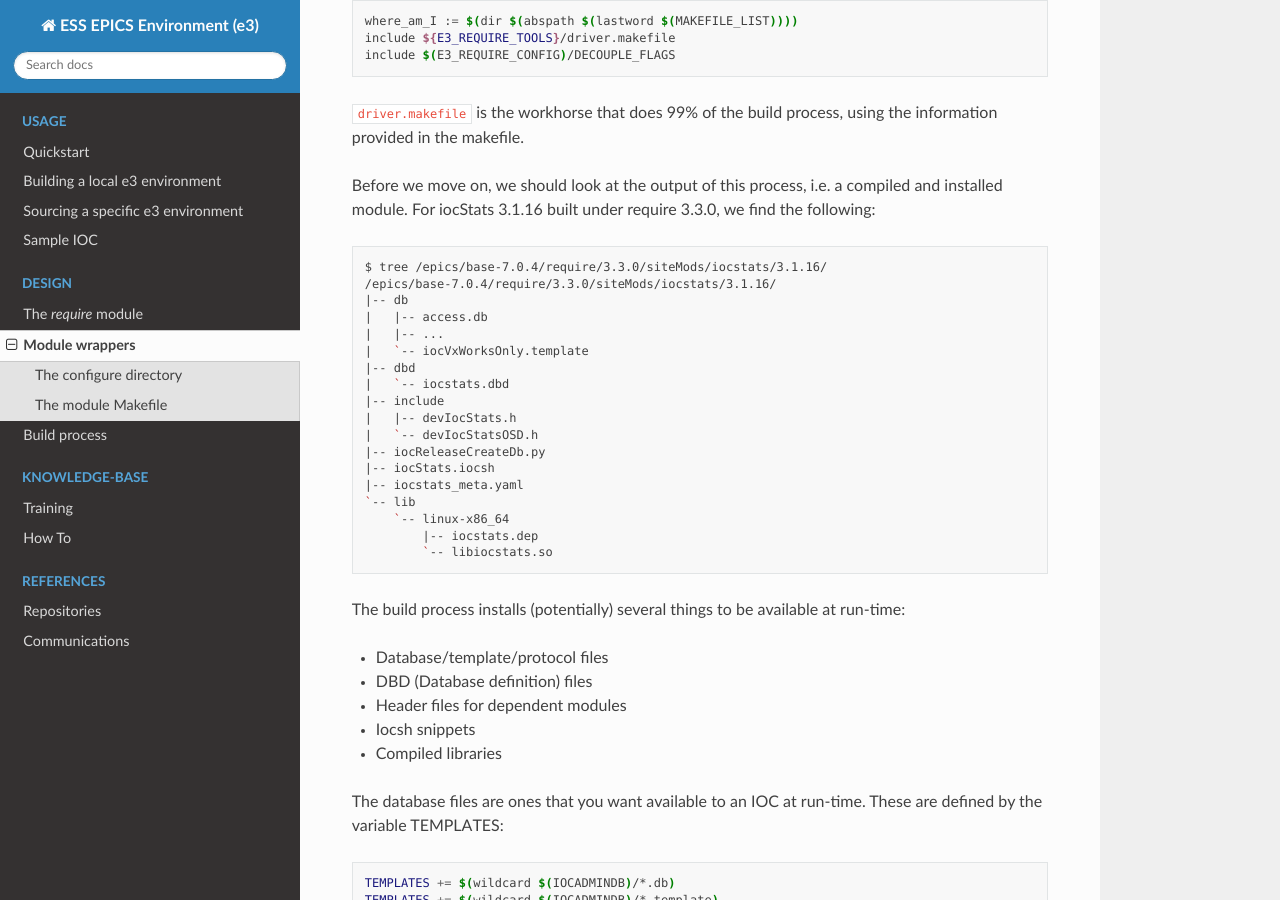
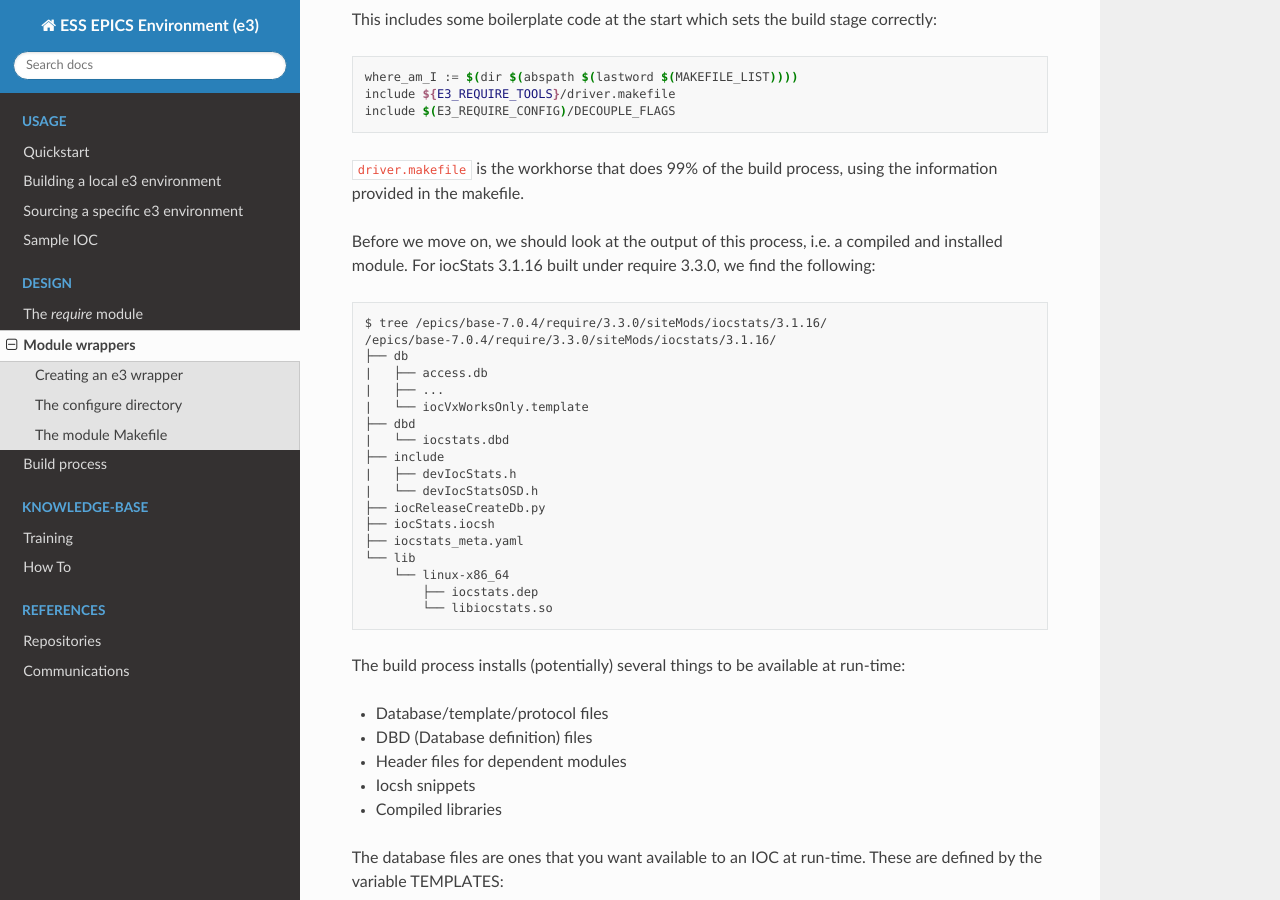
Before and after one commit to ttkorhonen/e3pages, a Sphinx documentation site: the page built from docs/design/wrappers.md, in a window 1280 px wide and 900 px high, scrolled down 1480 px. Built offline with Sphinx 7.4.7 and the Read the Docs theme 2.0.0, drawn with Linux system fonts in a browser that asks for light colours; some of the changed text lies outside the part shown.

Commit message:
fix tree printout

````diff
--- a/docs/design/wrappers.md
+++ b/docs/design/wrappers.md
@@ -25,6 +25,8 @@ $ tree
 ```
 
 In the above output, `<module>` is the name of the EPICS module/application/library. For community modules, this would be a git submodule. For ESS-specific application, it can be a normal directory (i.e. both the wrapper and the wrapped module are controlled in the same repository).
+
+## Creating an e3 wrapper
 
 To create the wrapper, please follow the direction in How to use cookiecutter to create an E3 wrapper. <!-- TODO: fixme --> You can also use the e3 template generator found in <https://github.com/icshwi/e3-tools>, although that is intended to be deprecated. After having created a template, you would generally modify the `<module>.Makefile`, and typically some of the data in the `configure/` directory.
 
@@ -62,22 +64,22 @@ Before we move on, we should look at the output of this process, i.e. a compiled
 ```bash
 $ tree /epics/base-7.0.4/require/3.3.0/siteMods/iocstats/3.1.16/
 /epics/base-7.0.4/require/3.3.0/siteMods/iocstats/3.1.16/
-|-- db
-|   |-- access.db
-|   |-- ...
-|   `-- iocVxWorksOnly.template
-|-- dbd
-|   `-- iocstats.dbd
-|-- include
-|   |-- devIocStats.h
-|   `-- devIocStatsOSD.h
-|-- iocReleaseCreateDb.py
-|-- iocStats.iocsh
-|-- iocstats_meta.yaml
-`-- lib
-    `-- linux-x86_64
-        |-- iocstats.dep
-        `-- libiocstats.so
+├── db
+|   ├── access.db
+|   ├── ...
+|   └── iocVxWorksOnly.template
+├── dbd
+|   └── iocstats.dbd
+├── include
+|   ├── devIocStats.h
+|   └── devIocStatsOSD.h
+├── iocReleaseCreateDb.py
+├── iocStats.iocsh
+├── iocstats_meta.yaml
+└── lib
+    └── linux-x86_64
+        ├── iocstats.dep
+        └── libiocstats.so
 ```
 
 The build process installs (potentially) several things to be available at run-time:
````
